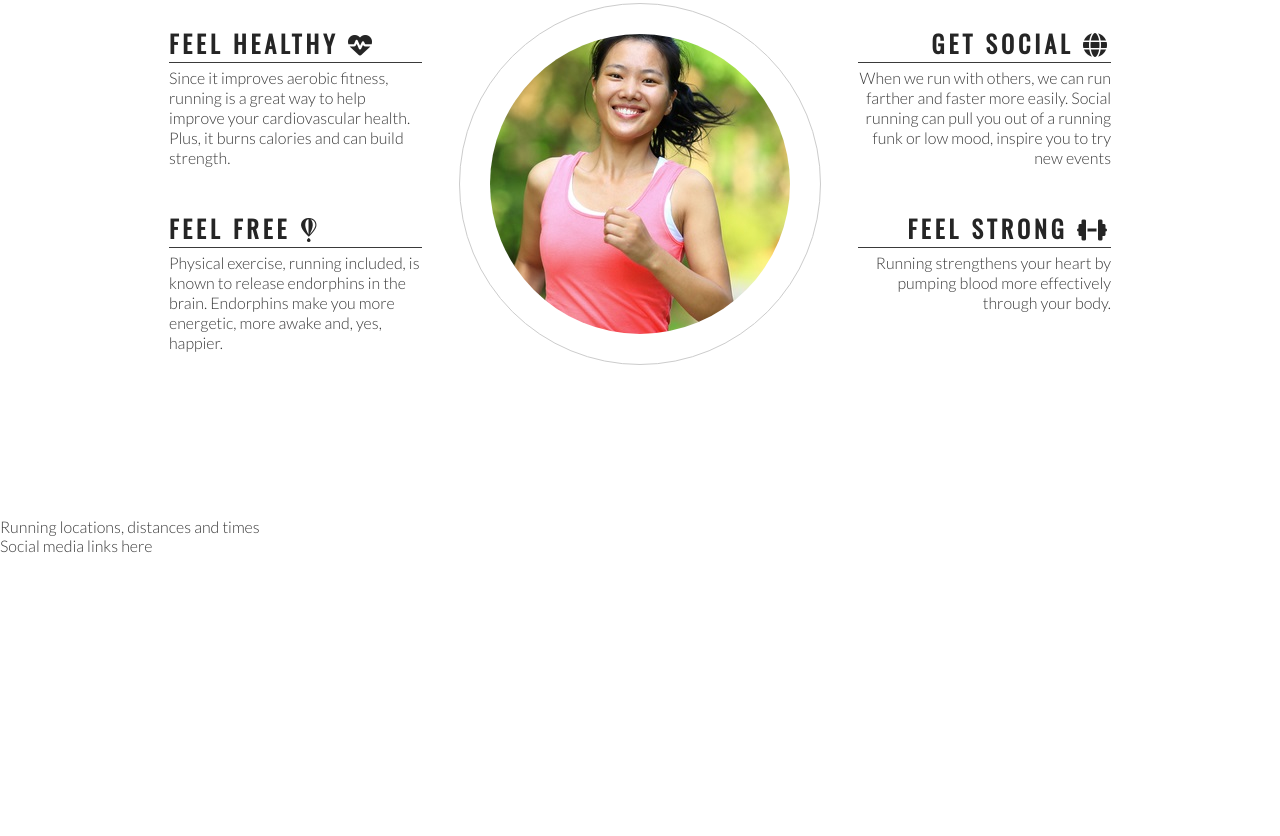
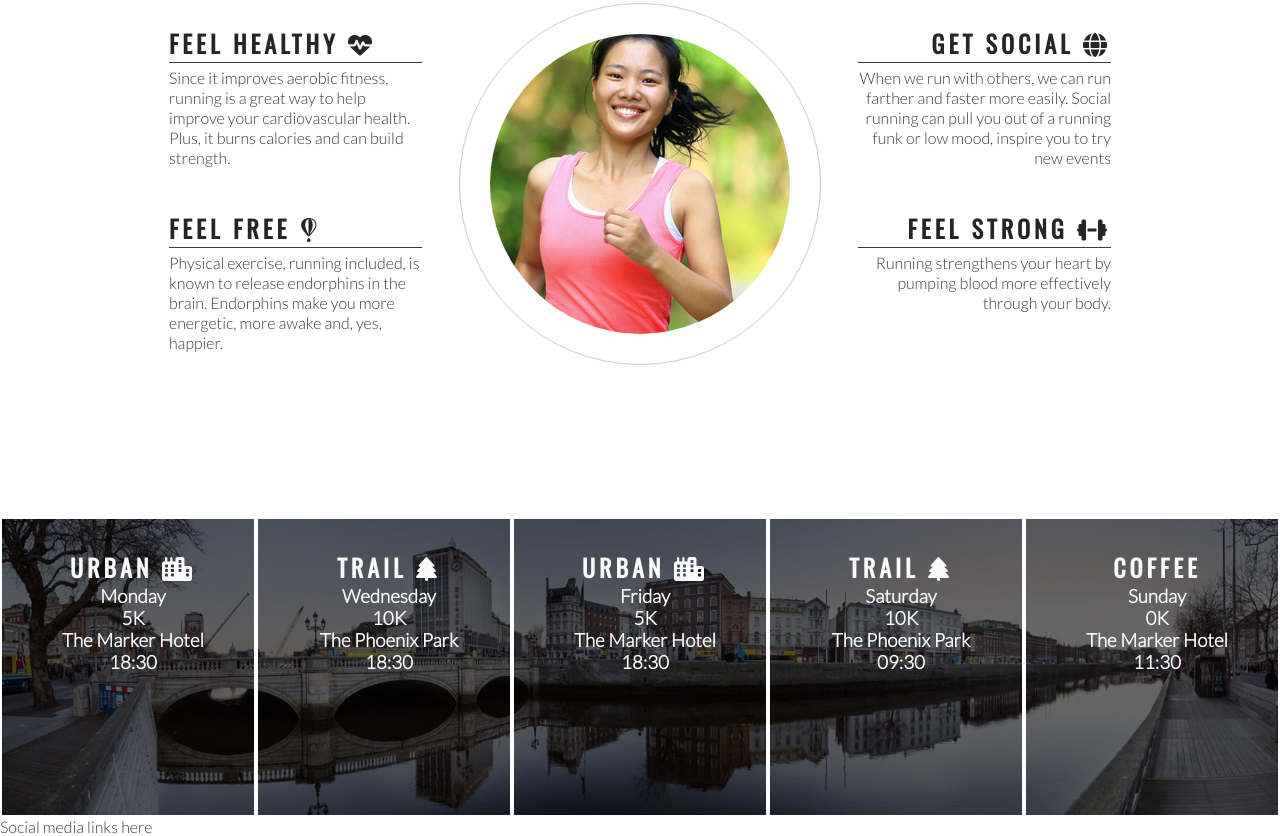
Before and after one commit to conorwalsh1/love-running, a plain HTML site: page index.html in a window 1280 px wide. Shown: the part 778-1614 px from the top of the page. Before the commit the page ends 1333 px from the top, so only its background shows below. Drawn offline with nearby package versions, Linux system fonts and the light colour scheme.

Commit message:
Style times panels and add icons

```diff
--- a/assets/css/style.css
+++ b/assets/css/style.css
@@ -187,3 +187,30 @@ hr {
     height: 100%;
     border-radius: 50%;
 }
+
+/* event times */
+
+#times {
+    background-image: url('../images/dublin-city.webp');
+    background-repeat: no-repeat;
+    background-size: cover;
+    background-position: center;
+    width: 100%;
+    overflow: hidden;
+}
+
+#times div {
+    color: #fafafa;
+    background-color: rgba(0, 0, 0, .6);
+    width: 20%;
+    height: 300px;
+    float: left;
+    padding: 30px 0 0 10px;
+    text-align: center;
+    border: 2px solid white;
+    box-sizing: border-box;
+}
+
+#times h2 {
+    color: #fafafa;
+}
--- a/index.html
+++ b/index.html
@@ -75,8 +75,42 @@
             </div>
         </div>
     </section>
-    <section>
-        Running locations, distances and times
+    <section id="times">
+        <div>
+            <h2>Urban <i class="fas fa-city"></i></h2>
+            <h3>Monday</h3>
+            <h3>5K</h3>
+            <h3>The Marker Hotel</h3>
+            <h3>18:30</h3>
+        </div>
+        <div>
+            <h2>Trail <i class="fas fa-tree"></i></h2>
+            <h3>Wednesday</h3>
+            <h3>10K</h3>
+            <h3>The Phoenix Park</h3>
+            <h3>18:30</h3>
+        </div>
+        <div>
+            <h2>Urban <i class="fas fa-city"></i></h2>
+            <h3>Friday</h3>
+            <h3>5K</h3>
+            <h3>The Marker Hotel</h3>
+            <h3>18:30</h3>
+        </div>
+        <div>
+            <h2>Trail <i class="fas fa-tree"></i></h2>
+            <h3>Saturday</h3>
+            <h3>10K</h3>
+            <h3>The Phoenix Park</h3>
+            <h3>09:30</h3>
+        </div>
+        <div>
+            <h2>Coffee</h2>
+            <h3>Sunday</h3>
+            <h3>0K</h3>
+            <h3>The Marker Hotel</h3>
+            <h3>11:30</h3>
+        </div>
     </section>
     <footer>
         Social media links here
```
Also changed, not shown: assets/images/dublin-city.webp (added).
